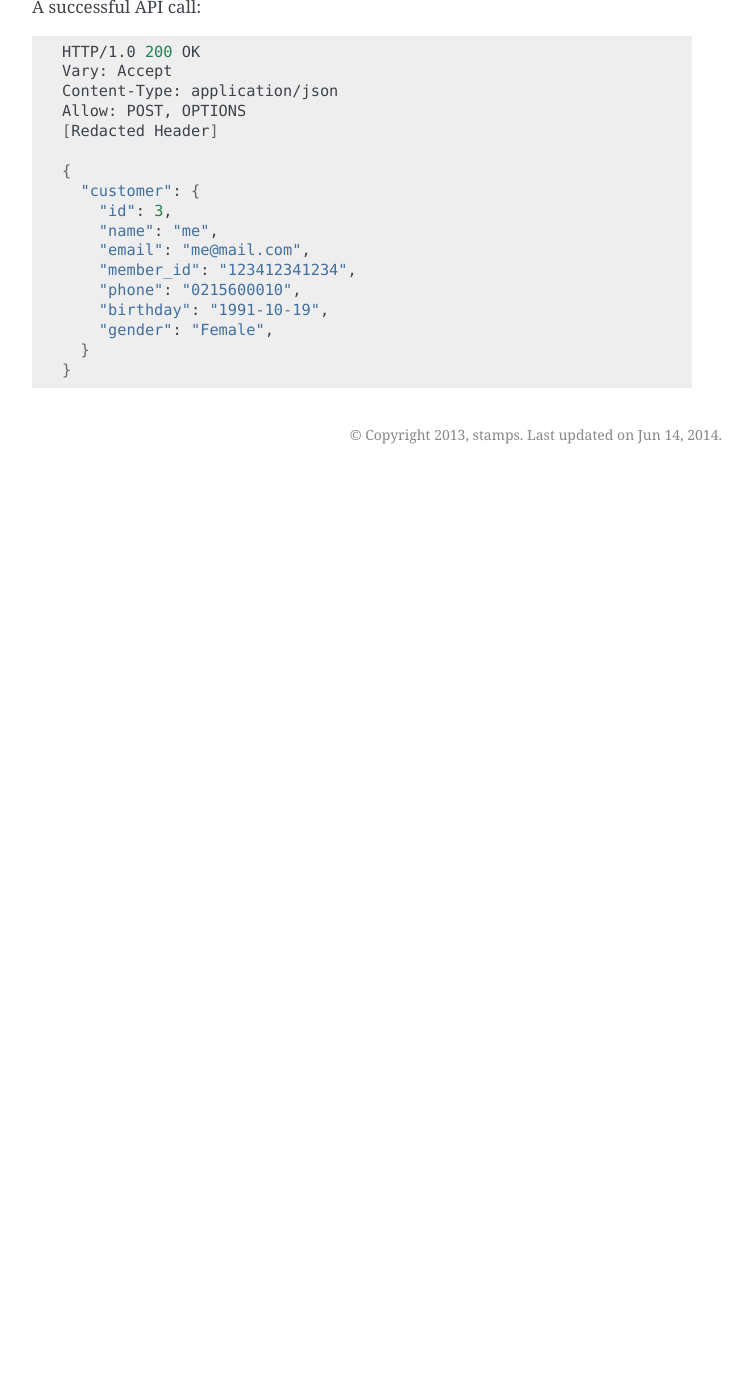
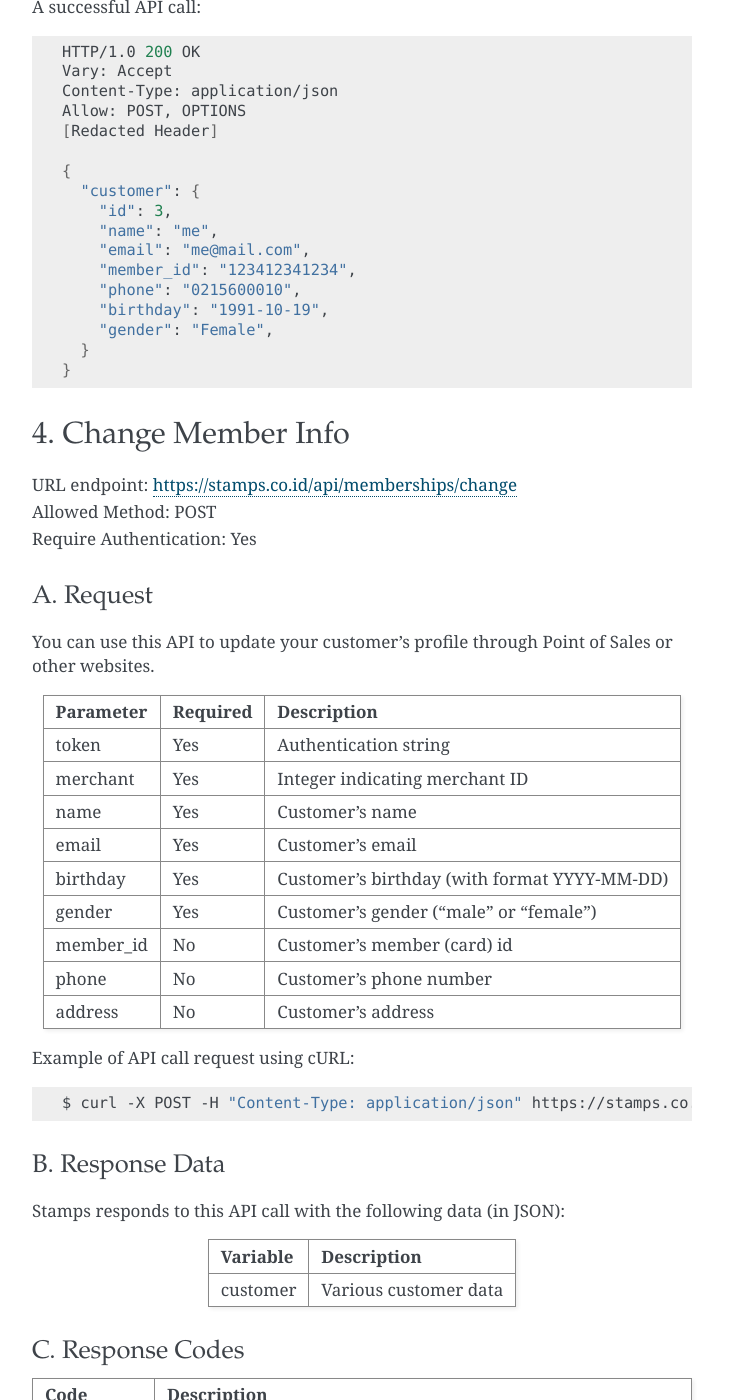
Before and after one commit to ui/stamps-api-docs, a Sphinx documentation site: the page built from source/customer_api.rst, in a window 1280 px wide and 1400 px high, scrolled down 5131 px. Shown: the whole window, without its empty margins (388-1140 px from the left). Built offline with Sphinx 7.4.7, drawn with Linux system fonts in a browser that asks for light colours; before the commit the page ends 5605 px from its top, so only the background shows below that; some of the changed text lies outside the part shown.

Commit message:
Add update member api documentation

```diff
--- a/source/customer_api.rst
+++ b/source/customer_api.rst
@@ -293,3 +293,94 @@ A successful API call:
         "gender": "Female",
       }
     }
+
+
+
+4. Change Member Info
+===============
+| URL endpoint: https://stamps.co.id/api/memberships/change
+| Allowed Method: POST
+| Require Authentication: Yes
+
+A. Request
+-----------------------------
+
+You can use this API to update your customer's profile through Point of Sales
+or other websites.
+
+=========== =========== =========================
+Parameter   Required    Description
+=========== =========== =========================
+token       Yes         Authentication string
+merchant    Yes         Integer indicating merchant ID
+name        Yes         Customer's name
+email       Yes         Customer's email
+birthday    Yes         Customer's birthday (with format YYYY-MM-DD)
+gender      Yes         Customer's gender ("male" or "female")
+member_id   No          Customer's member (card) id
+phone       No          Customer's phone number
+address     No          Customer's address
+=========== =========== =========================
+
+Example of API call request using cURL:
+
+.. code-block :: bash
+
+    $ curl -X POST -H "Content-Type: application/json" https://stamps.co.id/api/memberships/change -i -d '{ "token": "secret", "name": "me", "email": "me@mail.com", "member_id": "123412341234", "phone": "+62215600010", "birthday": "1991-10-19", "gender": "Female", "merchant": 14, "address": "221b Baker Street"}'
+
+
+B. Response Data
+----------------
+Stamps responds to this API call with the following data (in JSON):
+
+=================== ==============================
+Variable            Description
+=================== ==============================
+customer            Various customer data
+=================== ==============================
+
+
+C. Response Codes
+-----------------
+
+=================== ==============================
+Code                Description
+=================== ==============================
+200                 Everything worked as expected
+400                 Bad Request - Often missing a
+                    required parameter
+401                 Unauthorized – Often missing or
+                    wrong authentication token
+403                 Forbidden – You do not have
+                    permission for this request
+405                 HTTP method not allowed - The
+                    requested resources cannot be called with the specified HTTP method
+500, 502, 503, 504  Server Errors - something is
+                    wrong on Stamps' end
+=================== ==============================
+
+
+D. Examples
+-----------
+
+A successful API call:
+
+.. code-block :: bash
+
+    HTTP/1.0 200 OK
+    Vary: Accept
+    Content-Type: application/json
+    Allow: POST, OPTIONS
+    [Redacted Header]
+
+    {
+      "customer": {
+        "id": 3,
+        "name": "me",
+        "email": "me@mail.com",
+        "member_id": "123412341234",
+        "phone": "0215600010",
+        "birthday": "1991-10-19",
+        "gender": "Female",
+      }
+    }
```
